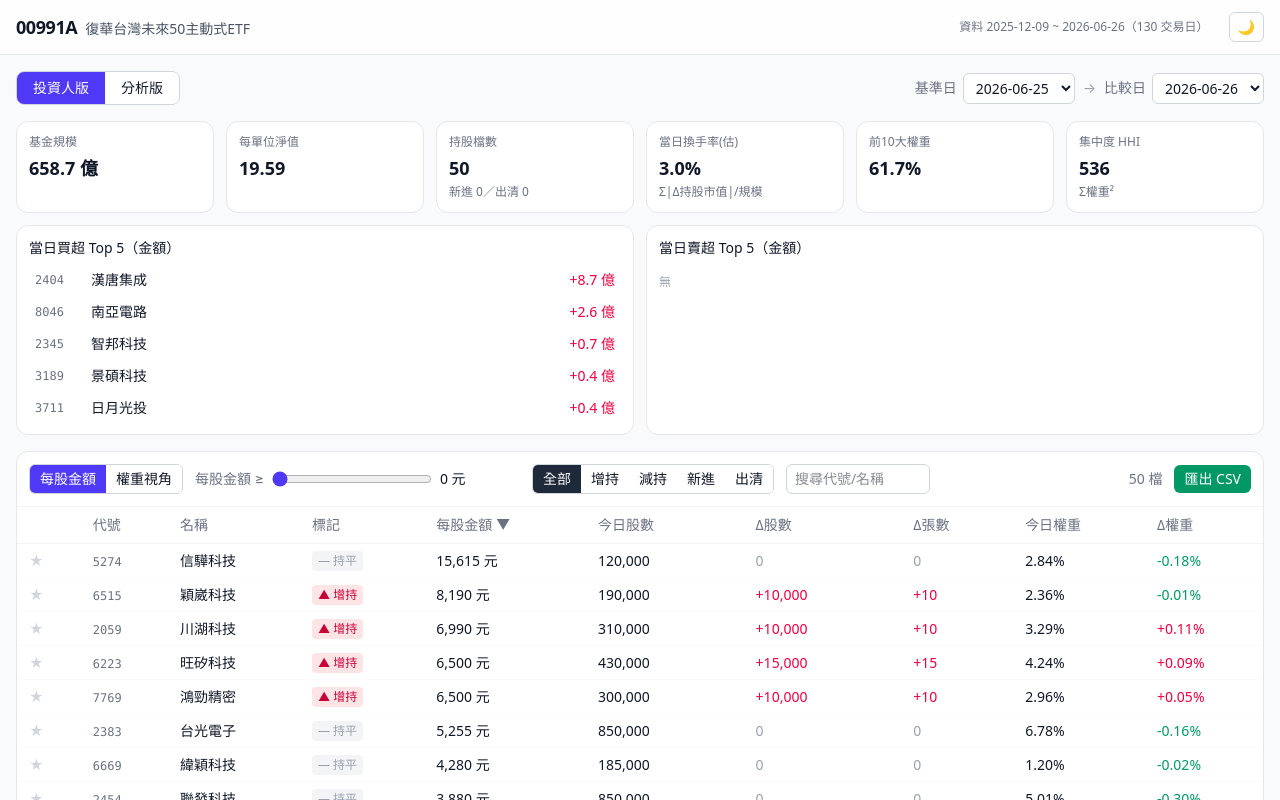
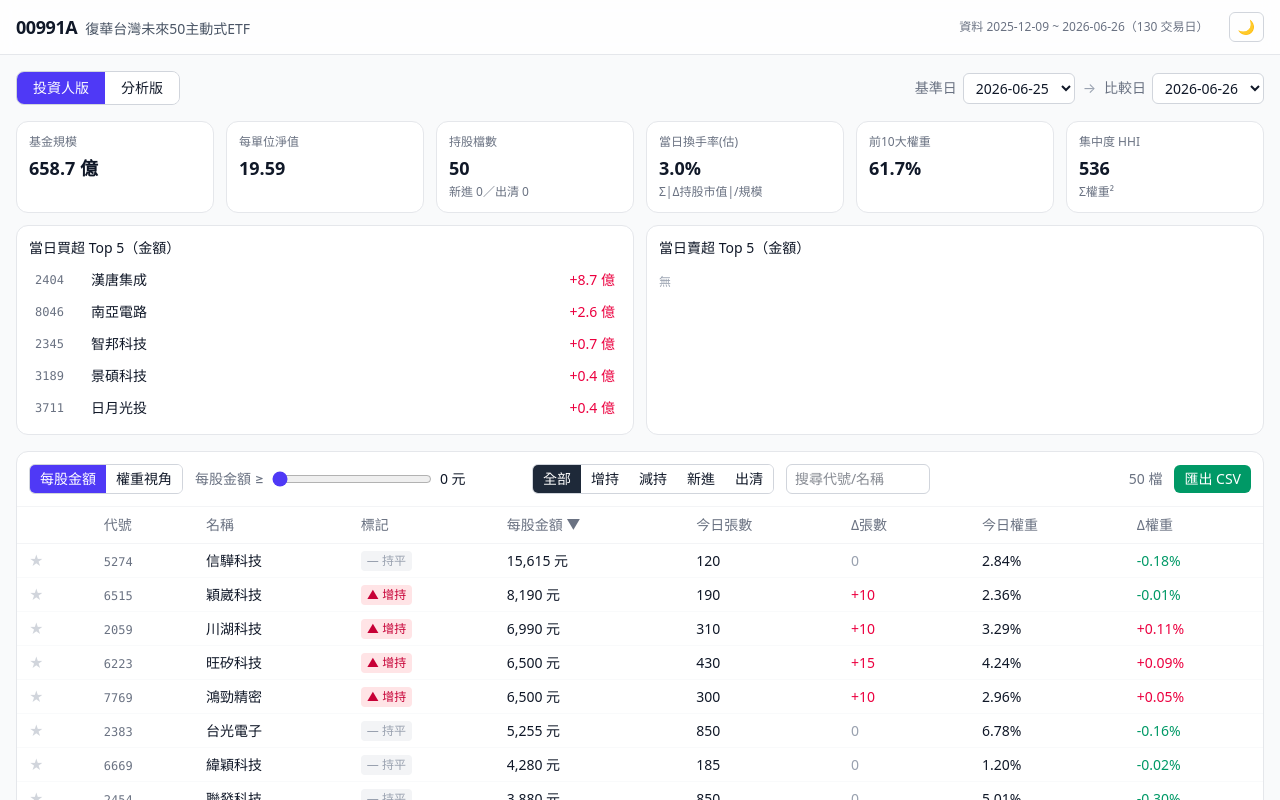
Before and after one commit to hsieh0916/stock-repo, a React (Vite) app in the folder web/: page / in a window 1280 px wide. Shown: the top 800 px of the page. Built offline with nearby package versions, Linux system fonts and the light colour scheme.

Commit message:
feat: 今日股數改以張數顯示，移除Δ股數欄
Co-Authored-By: Claude Sonnet 4.6 <noreply@anthropic.com>

```diff
--- a/web/src/components/ChangeTable.tsx
+++ b/web/src/components/ChangeTable.tsx
@@ -12,6 +12,7 @@ import { diffRows, type ChangeRow, type ChangeTag } from '../data/analytics'
 import { Badge } from './Badge'
 import {
   fmtInt,
+  fmtLots,
   fmtPct,
   fmtSigned,
   fmtSignedLots,
@@ -105,13 +106,8 @@ export function ChangeTable({ ds, baseDate, compareDate, onSelect, isWatched, on
         cell: (c) => <span className="tabular-nums">{Math.round(c.getValue()).toLocaleString('en-US')} 元</span>,
       }),
       ch.accessor('shares', {
-        header: '今日股數',
-        cell: (c) => <span className="tabular-nums">{fmtInt(c.getValue())}</span>,
-      }),
-      ch.accessor('dShares', {
-        header: 'Δ股數',
-        sortingFn: (a, b) => Math.abs(a.original.dShares) - Math.abs(b.original.dShares),
-        cell: (c) => <span className={`tabular-nums ${upDown(c.getValue())}`}>{fmtSigned(c.getValue())}</span>,
+        header: '今日張數',
+        cell: (c) => <span className="tabular-nums">{fmtLots(c.getValue() / 1000)}</span>,
       }),
       ch.accessor('dLots', {
         header: 'Δ張數',
@@ -146,11 +142,11 @@ export function ChangeTable({ ds, baseDate, compareDate, onSelect, isWatched, on
   }
 
   function exportCsv() {
-    const header = ['代號', '名稱', '標記', '今日股數', '昨日股數', 'Δ股數', 'Δ張數', '今日權重%', 'Δ權重%', 'Δ金額']
+    const header = ['代號', '名稱', '標記', '今日張數', 'Δ張數', '今日權重%', 'Δ權重%', 'Δ金額']
     const tagText: Record<ChangeTag, string> = { new: '新進', exit: '出清', up: '增持', down: '減持', flat: '持平' }
     const lines = table.getSortedRowModel().rows.map((r) => {
       const d = r.original
-      return [d.code, d.name, tagText[d.tag], d.shares, d.prevShares, d.dShares, d.dLots, d.weight, d.dWeight.toFixed(3), d.dAmount].join(',')
+      return [d.code, d.name, tagText[d.tag], (d.shares / 1000).toFixed(0), d.dLots, d.weight, d.dWeight.toFixed(3), d.dAmount].join(',')
     })
     const csv = '﻿' + [header.join(','), ...lines].join('\n')
     const url = URL.createObjectURL(new Blob([csv], { type: 'text/csv;charset=utf-8' }))
```
